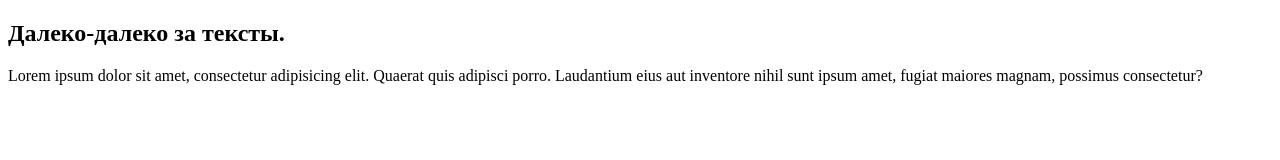
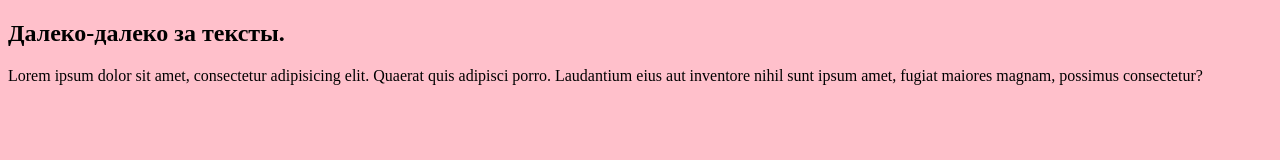
Before and after one commit to egorderev/test, a plain HTML site: page index.html in a window 1280 px wide. Drawn offline with Linux system fonts and the light colour scheme.

Commit message:
added css-file

```diff
--- /dev/null
+++ b/css/main.css
@@ -0,0 +1,3 @@
+body {
+	background-color: pink;
+}
--- a/index.html
+++ b/index.html
@@ -3,6 +3,7 @@
 <head>
 	<meta charset="UTF-8">
 	<title>git test</title>
+	<link rel="stylesheet" href="css/main.css">
 </head>
 <body>
 	<h2>Далеко-далеко за тексты.</h2>
```
